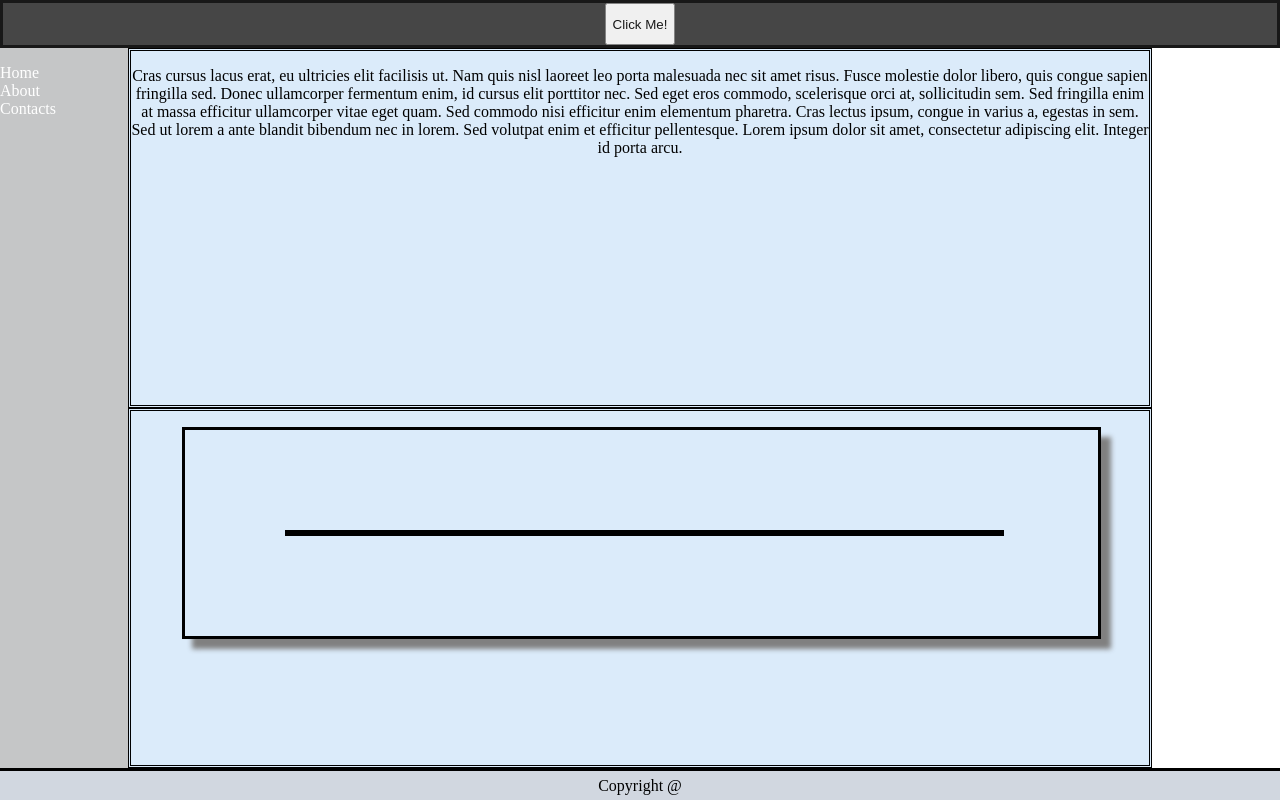
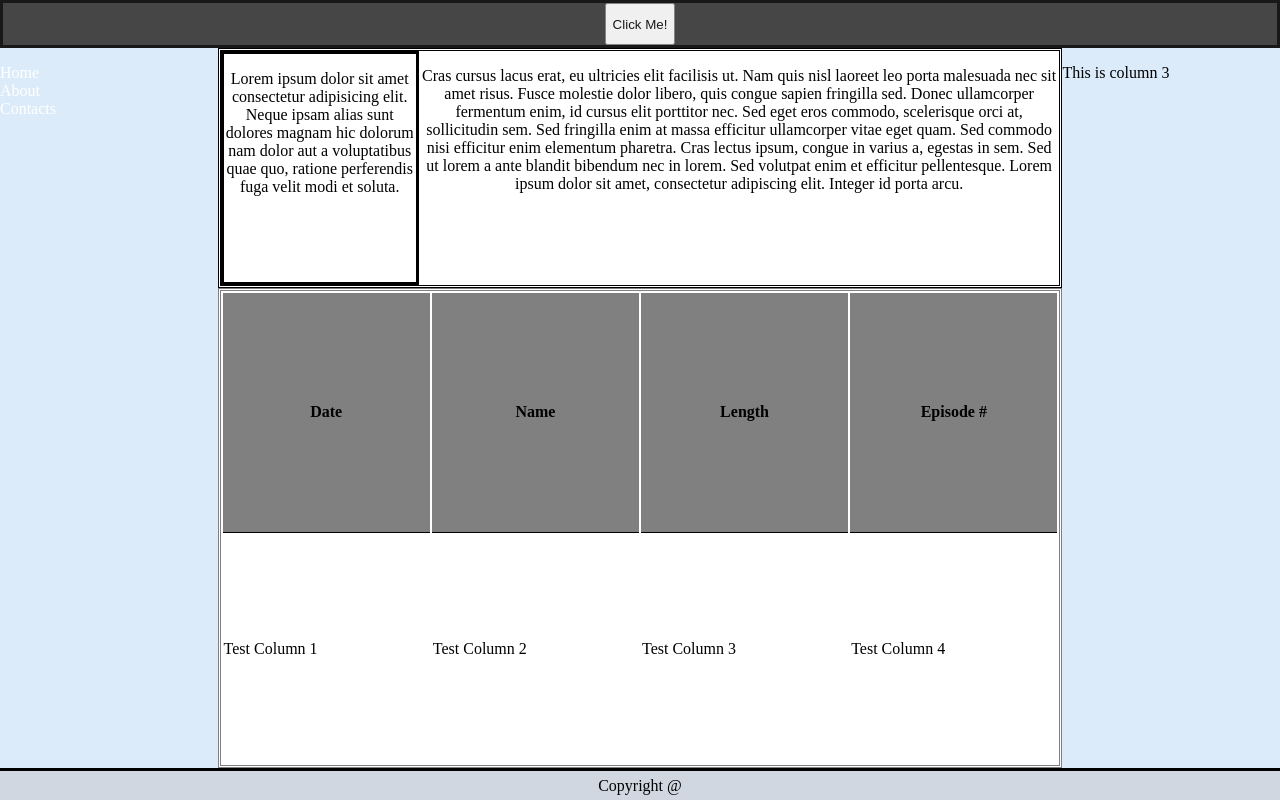
Before and after one commit to GC0728/GRVAP, a website: page public/views/index.html in a window 1280 px wide. Drawn offline with nearby package versions, Linux system fonts and the light colour scheme.

Commit message:
wireframe complete. working on using table element to organize and display data that will be pulled from the database

```diff
--- a/public/js/index.js
+++ b/public/js/index.js
@@ -1,11 +1,11 @@
-const podcasts = require("../data/index");
+// const podcasts = require("../data/index");
 
-const btnClick = $("#btnTest");
+const btnClick = $("#header");
 
-function textTest() {
-    $("#dynamicTest").text("This btnClick works!")
-    console.log(podcasts);
+function consoleTest(event) {
+    event.preventDefault();
+    console.log("This console button test works!");
 };
 
 // DOM EVENTS
-$(btnClick).on("click", textTest);
+$(btnClick).on("click", consoleTest);
--- a/public/views/index.html
+++ b/public/views/index.html
@@ -10,6 +10,18 @@
 <body>
 
     <div id="container">
+
+        <div id="player">
+            <div id="icon">
+                <p>Lorem ipsum dolor sit amet consectetur adipisicing elit. Neque ipsam alias sunt dolores magnam hic dolorum nam dolor aut a voluptatibus quae quo, ratione perferendis fuga velit modi et soluta.</p>
+            </div>
+
+            <div>
+                <p>Cras cursus lacus erat, eu ultricies elit facilisis ut. Nam quis nisl laoreet leo porta malesuada nec sit amet risus. Fusce molestie dolor libero, quis congue sapien fringilla sed. Donec ullamcorper fermentum enim, id cursus elit porttitor nec. Sed eget eros commodo, scelerisque orci at, sollicitudin sem. Sed fringilla enim at massa efficitur ullamcorper vitae eget quam. Sed commodo nisi efficitur enim elementum pharetra. Cras lectus ipsum, congue in varius a, egestas in sem. Sed ut lorem a ante blandit bibendum nec in lorem. Sed volutpat enim et efficitur pellentesque. Lorem ipsum dolor sit amet, consectetur adipiscing elit. Integer id porta arcu.
+                </p>
+            </div>
+
+        </div>
 
         <header id="header">
                 <button id="btnTest" type="button">
@@ -28,29 +40,26 @@
                 </ul>
             </nav>
 
-        <div id="player">
-            <p>Cras cursus lacus erat, eu ultricies elit facilisis ut. Nam quis nisl laoreet leo porta malesuada nec sit amet risus. Fusce molestie dolor libero, quis congue sapien fringilla sed. Donec ullamcorper fermentum enim, id cursus elit porttitor nec. Sed eget eros commodo, scelerisque orci at, sollicitudin sem. Sed fringilla enim at massa efficitur ullamcorper vitae eget quam. Sed commodo nisi efficitur enim elementum pharetra. Cras lectus ipsum, congue in varius a, egestas in sem. Sed ut lorem a ante blandit bibendum nec in lorem. Sed volutpat enim et efficitur pellentesque. Lorem ipsum dolor sit amet, consectetur adipiscing elit. Integer id porta arcu.
+        <table id="episodeListContainer">
+            <tr>
+                <th> Date </th>
+                <th> Name </th>
+                <th> Length </th>
+                <th> Episode # </th>
+            </tr>
+            <tr>
+                <td> Test Column 1 </td>
+                <td> Test Column 2 </td>
+                <td> Test Column 3 </td>
+                <td> Test Column 4 </td>
+            </tr>
+
+        </table>
+
+        <div id="col-3">
+            <p>
+                This is column 3
             </p>
-        </div>
-
-        <div id="songPreviewList">
-            <div>
-                <ul>
-                    <li class="songPreview">
-
-
-                                <div class="logo">
-
-                                </div>
-                                <!-- <div>
-
-                                </div> -->
-
-
-                    </li>
-                </ul>
-
-            </div>
         </div>
 
 <!-- Test Button-->
@@ -72,7 +81,7 @@
 
     <script src="https://cdnjs.cloudflare.com/ajax/libs/jquery/3.4.1/jquery.js">
     </script>
-    <script type="text/javascript" src="js/index.js"></script>
+    <script type="text/javascript" src="../js/index.js"></script>
 
 </body>
 </html>
--- a/public/views/style.css
+++ b/public/views/style.css
@@ -22,12 +22,17 @@ body {
     justify-content: left;
 } */
 
+#col-3 {
+    background-color: #dbebfa;
+    grid-area: 2 / 3 / span 2 / span 1;
+}
+
 #container {
     box-sizing: border-box;
     display: grid;
     /* grid-template-areas: "header nav" ; */
-    grid-template-columns: 10% 80% 10%;
-    grid-template-rows: 6% 45% 45% 4%;
+    grid-template-columns: 17% 66% 17%;
+    grid-template-rows: 6% 30% 60% 4%;
     height: 100vh;
     width: 100vw
 }
@@ -60,6 +65,25 @@ body {
 
 }
 
+.episodeList {
+    box-shadow: 10px 10px 5px grey;
+    box-sizing: border-box;
+    border-style: solid;
+    height: 100%;
+    list-style-type: none;
+    margin: 5%;
+    padding: 150px;
+}
+
+#episodeListContainer {
+    background-color: white;
+    border-style: double;
+    box-sizing: border-box;
+    color: black;
+    grid-area: 3 / 2 / span 1 / span 1;
+
+}
+
 #footer {
     align-items: center;
     background-color: #D1D7E0;
@@ -69,18 +93,22 @@ body {
     justify-content: center;
 }
 
-.logo {
+#icon {
+    border-style: solid;
+}
+
+/* .logo {
     border-style: solid;
     display: block;
     height: 100%;
-    /* padding: 100px; */
+    padding: 100px;
     width: 100%;
-}
+} */
 
 #nav {
     /* align-self: center; */
     /* display: inline-flex; */
-    background-color: #C5C6C7;
+    background-color: #dbebfa;
     /* border-radius: 10px; */
     /* border-style: double;
     box-sizing: border-box; */
@@ -115,36 +143,22 @@ body {
 
 #player {
     /* align-self: center; */
-    background-color: #dbebfa;
+    background-color: white;
     border-style: double;
     box-sizing: border-box;
-    display: table-cell;
+    display: flex;
+    flex-direction: row;
+    flex: 1 1 auto;
     grid-area: 2 / 2 / span 1/ span 1;
     text-align: center;
 
 }
 
-.songPreview {
-    box-shadow: 10px 10px 5px grey;
-    border-style: solid;
-    height: 100%;
-    list-style-type: none;
-    margin-right: 5%;
-    padding: 100px;
-}
-
-#songPreviewList {
-    background-color:#dbebfa;
-    border-style: double;
-    box-sizing: border-box;
-    color: black;
-    grid-area: 3 / 2 / span 1 / span 1;
+th {
+    background-color: #808080;
+    border-bottom: solid 1px;
 
 }
-
-/*.tableHead {
-    border-bottom-style: solid;
-}*/
 
 /* #testing {
     background-color: #D1D7E0;
@@ -156,3 +170,13 @@ body {
 ul {
     padding-inline-start: 5%;
 }
+
+@media only screen and (max-width: 516px) {
+    #nav {
+        display: none;
+    }
+
+    #player, #songPreviewList {
+        width: 100%;
+    }
+}
```
Lines whose indentation alone changed are shown as unchanged.
